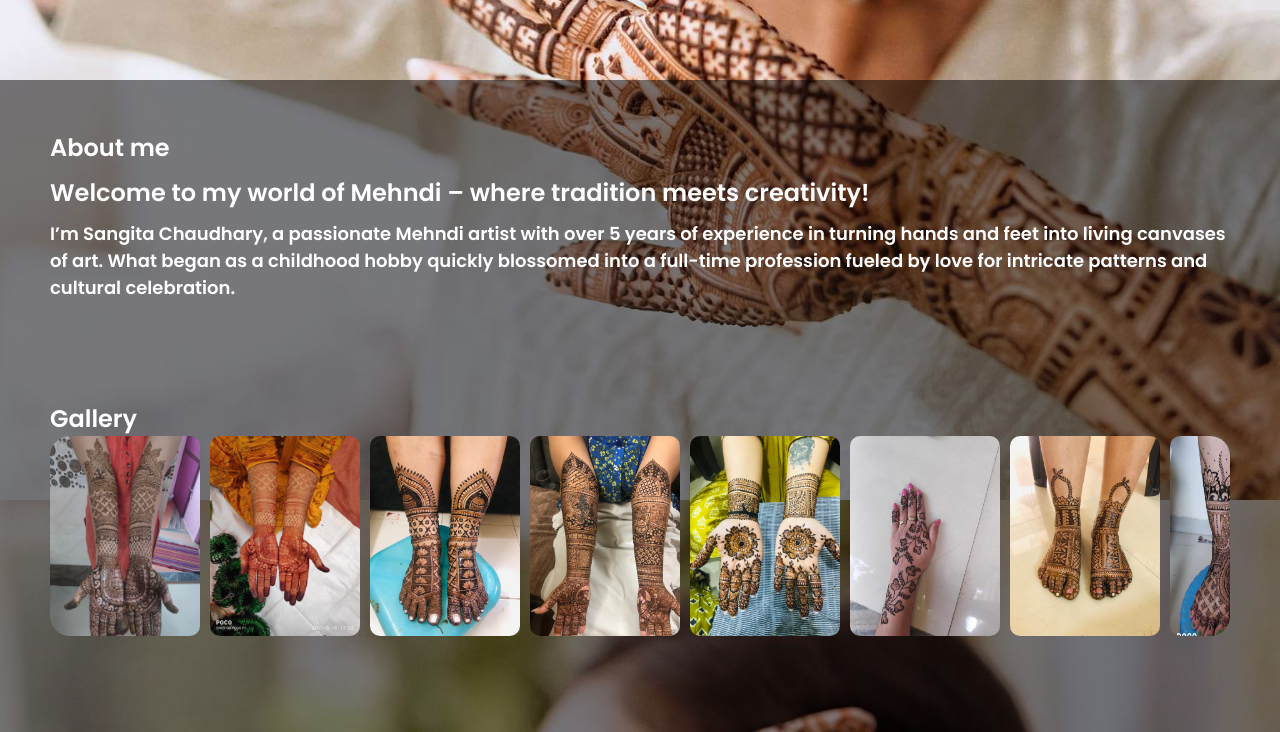
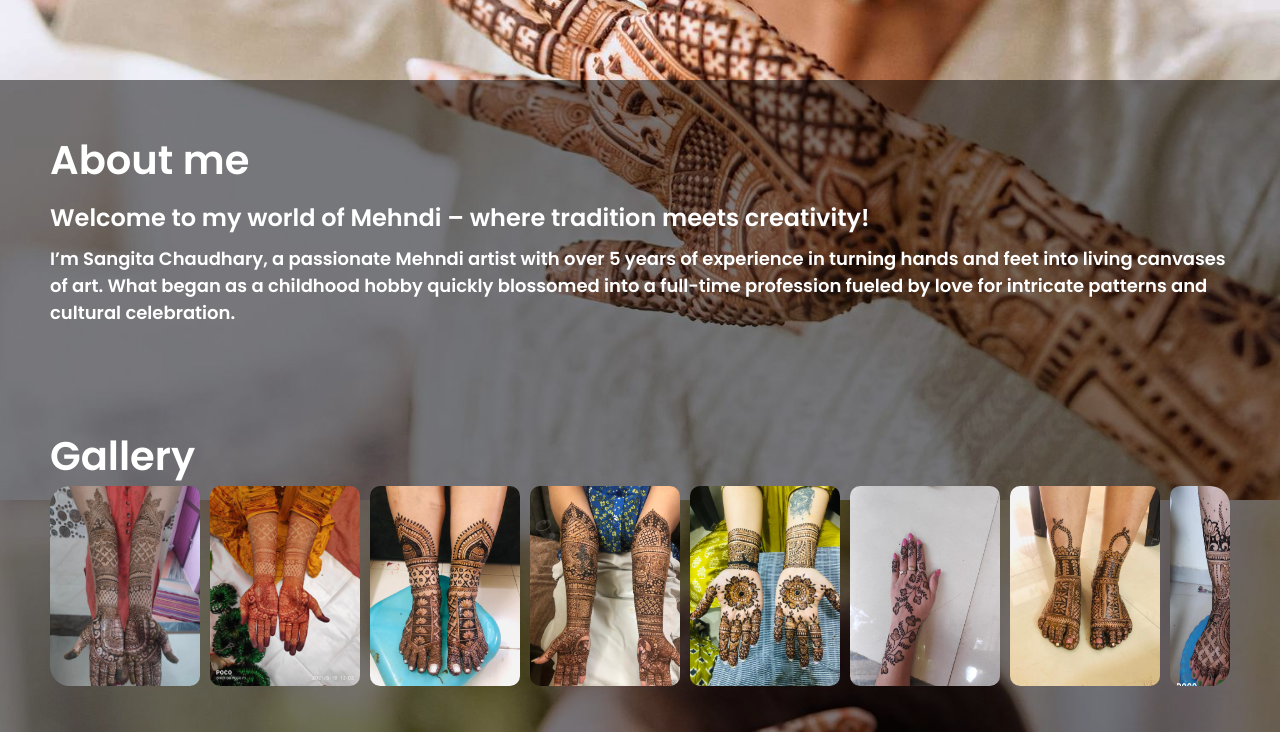
Before and after one commit to Sangita-Mehndi/-home, a plain HTML site: page index.html in a window 1280 px wide. Shown: the part 780-1512 px from the top of the page. Drawn offline with nearby package versions, Linux system fonts and the light colour scheme.

Commit message:
Update style.css

```diff
--- a/style.css
+++ b/style.css
@@ -31,6 +31,11 @@ body {
     transition: background-color 0.3s ease;
 }
 
+section h1,
+article h1,
+nav h1 {
+    font-size: 2.5rem; /* or whatever size fits your design */
+}
 
 .Top-header-container {
     display: flex;
```
